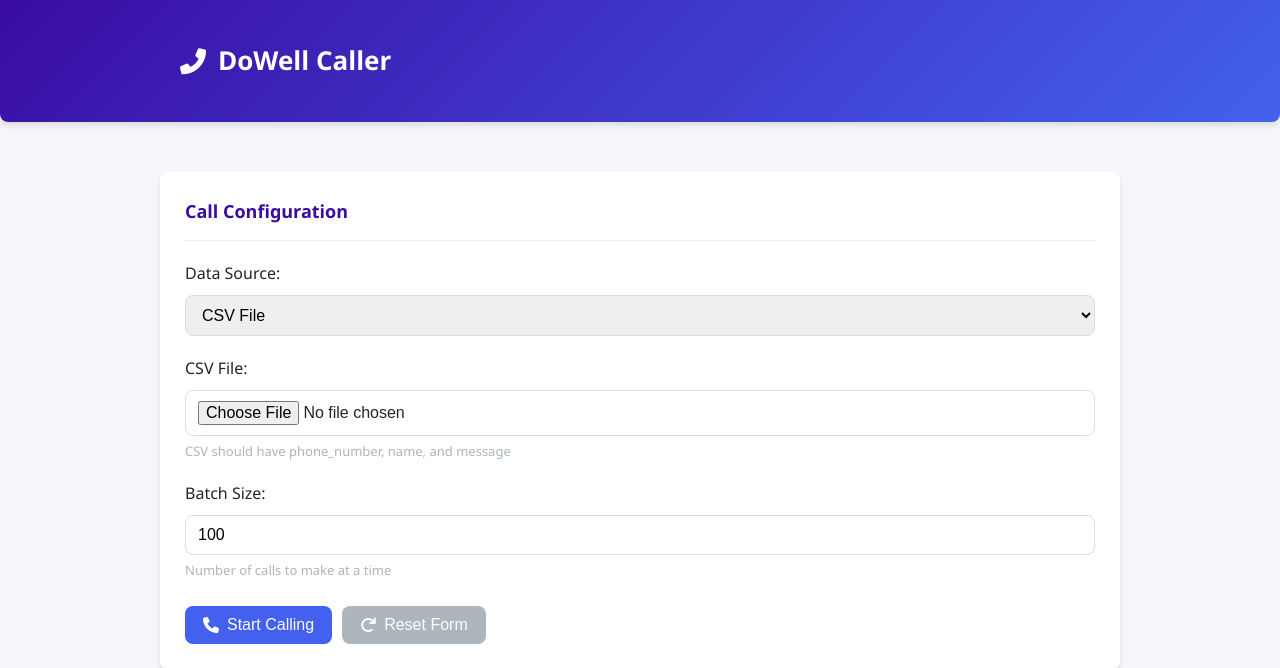
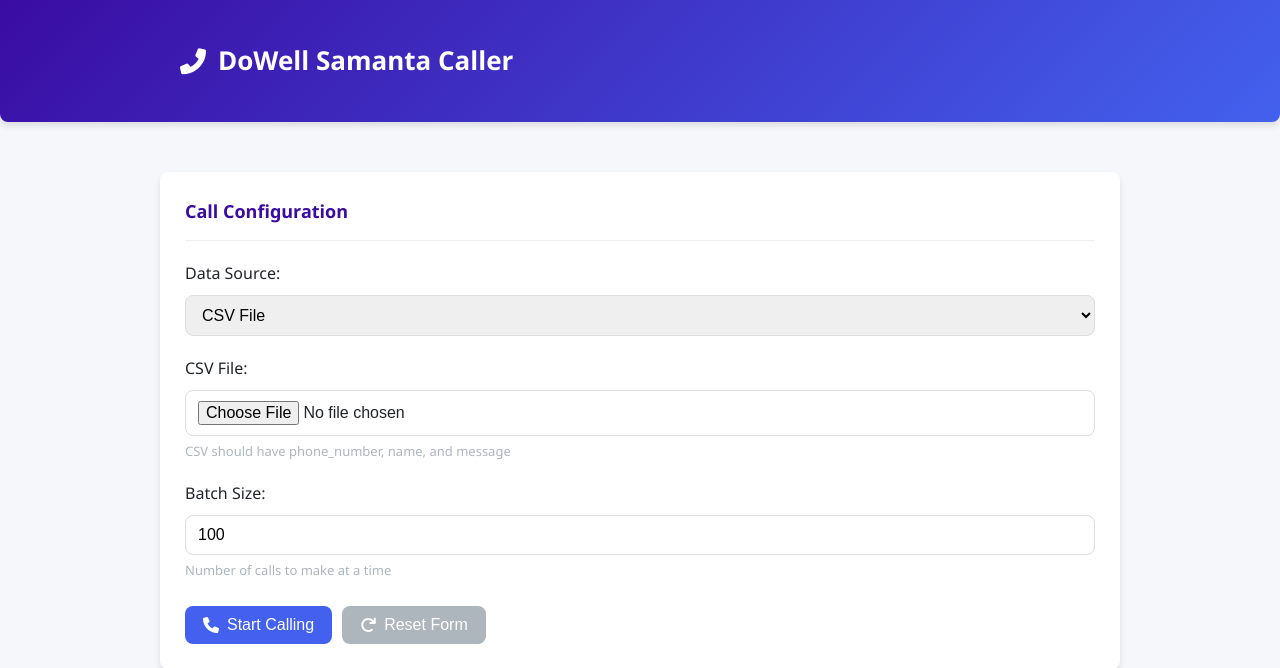
Before and after one commit to LL03-Identity-Dowell/dowell-caller, a Flask app: page / in a window 1280 px wide. Shown: the top 668 px of the page. Run offline with Flask 3, Linux system fonts and the light colour scheme; parts of the project's set-up code (start-up, migrations or seed data) failed here and were passed over.

Commit message:
corrected message

```diff
--- a/app.py
+++ b/app.py
@@ -142,7 +142,7 @@ def handle_call():
     message = request.args.get('message', '')
 
     greeting = "Hi" if not name else f"Hi, is this {name}?"
-    response.say(f"{greeting}, My name is Samanta from DoWell Research.", voice='alice')
+    response.say(f"{greeting}, My name is Samanta from Do Well Research.", voice='alice')
 
     if message:
         response.say(message, voice='alice')
--- a/templates/index.html
+++ b/templates/index.html
@@ -5,6 +5,7 @@
     <meta name="viewport" content="width=device-width, initial-scale=1.0">
     <title>DoWell Caller</title>
     <link href="https://cdnjs.cloudflare.com/ajax/libs/font-awesome/6.0.0-beta3/css/all.min.css" rel="stylesheet">
+    <!-- <link rel="stylesheet" href="style.css"> -->
     <style>
         :root {
             --primary: #4361ee;
@@ -333,7 +334,7 @@
 <body>
     <header>
         <div class="container">
-            <h1><i class="fas fa-phone-alt"></i> DoWell Caller</h1>
+            <h1><i class="fas fa-phone-alt"></i> DoWell Samanta Caller</h1>
         </div>
     </header>
 
@@ -565,7 +566,7 @@
                                 `<a href="${callData.recording_url}" target="_blank" class="link-button">
                                     <i class="fas fa-play-circle"></i> Listen
                                 </a>` :
-                                '-'}</td>s
+                                '-'}</td>
                         </tr>
                     `;
                 }
@@ -672,7 +673,6 @@
                 }, 5000);
             }, 1000);
 
-            // Actual implementation would look something like this:
             /*
             fetch('/cancel-calls', {
                 method: 'POST',
```
